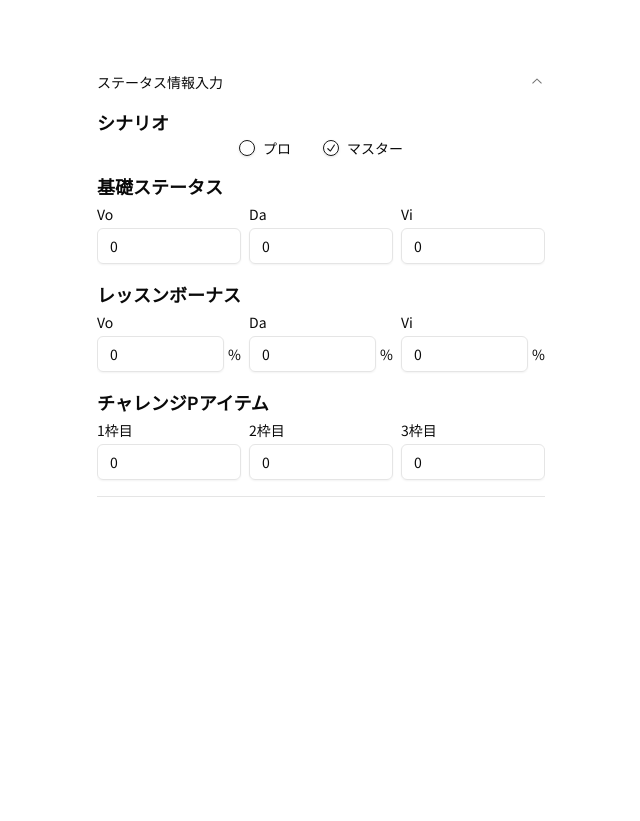
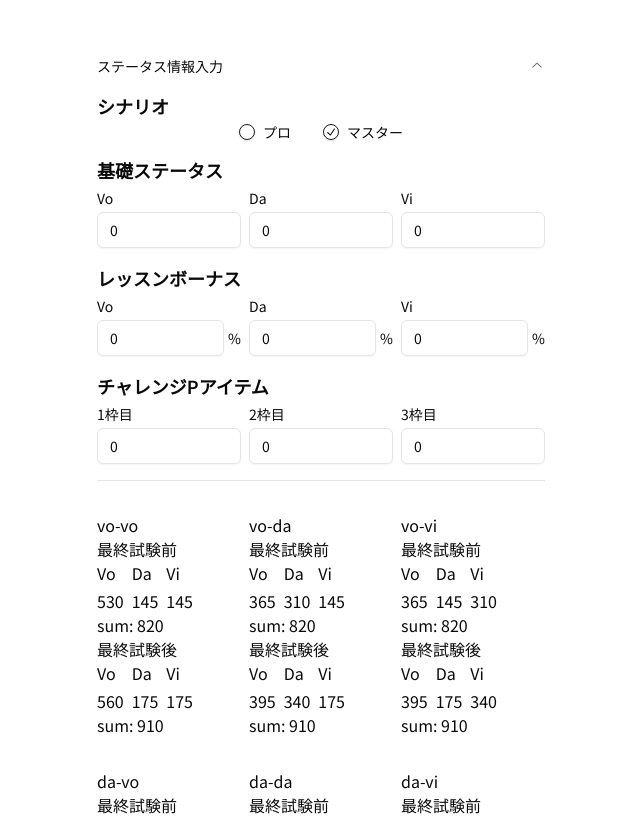
Before and after one commit to ttNKss/galkulator, a Next.js app: page / in a window 1280 px wide. Shown: the part 124-945 px from the top of the page, without its empty margins (319-959 px from the left). Before the commit the page ends 800 px from the top, so only its background shows below. Built offline with nearby package versions, Linux system fonts and the light colour scheme.

Commit message:
ステータス表示

```diff
--- a/src/app/page.tsx
+++ b/src/app/page.tsx
@@ -11,12 +11,32 @@ import {
 import { RadioGroup, RadioGroupItem } from '@/components/ui/radio-group'
 import { Label } from '@/components/ui/label'
 import { Labeled } from '@/components/common/labeled'
+import { calc } from '@/utils/func'
+import {
+  paramKeys,
+  statLimit,
+  type Challenge,
+  type Params,
+  type Scenario,
+} from '@/utils/const'
 
 export default function Home() {
-  const [scenario, setScenario] = useState<'pro' | 'master'>('master')
-  const [baseStats, setBaseStats] = useState({ vo: 0, da: 0, vi: 0 })
-  const [lessonBonus, setLessonBonus] = useState({ vo: 0, da: 0, vi: 0 })
-  const [challenge, setChallenge] = useState({ slot1: 0, slot2: 0, slot3: 0 })
+  const [scenario, setScenario] = useState<Scenario>('master')
+  const [baseStats, setBaseStats] = useState<Params<number>>({
+    vo: 0,
+    da: 0,
+    vi: 0,
+  })
+  const [lessonBonus, setLessonBonus] = useState<Params<number>>({
+    vo: 0,
+    da: 0,
+    vi: 0,
+  })
+  const [challenge, setChallenge] = useState<Challenge>({
+    slot1: 0,
+    slot2: 0,
+    slot3: 0,
+  })
 
   const handleScenarioChange = (scenario: 'pro' | 'master') => {
     if (scenario === 'pro' || scenario === 'master') {
@@ -238,6 +258,85 @@ export default function Home() {
             </AccordionContent>
           </AccordionItem>
         </Accordion>
+        {paramKeys.map((v1) => (
+          <div className="flex flex-grow gap-2 w-full">
+            {paramKeys.map((v2) => {
+              const lesson = {
+                stat: v1,
+                isSP: true,
+                challenge,
+              }
+              const drive = { stat: v2 }
+              const { vo, da, vi } = {
+                vo: calc(
+                  scenario,
+                  'vo',
+                  lessonBonus.vo,
+                  baseStats.vo,
+                  lesson,
+                  drive,
+                ),
+                da: calc(
+                  scenario,
+                  'da',
+                  lessonBonus.da,
+                  baseStats.da,
+                  lesson,
+                  drive,
+                ),
+                vi: calc(
+                  scenario,
+                  'vi',
+                  lessonBonus.vi,
+                  baseStats.vi,
+                  lesson,
+                  drive,
+                ),
+              }
+              return (
+                <div className="w-full">
+                  {`${v1}-${v2}`}
+                  <div>最終試験前</div>
+                  <div className="flex gap-2">
+                    <div className="flex flex-col gap-1">
+                      <span>Vo</span>
+                      <span>{vo}</span>
+                    </div>
+                    <div className="flex flex-col gap-1">
+                      <span>Da</span>
+                      <span>{da}</span>
+                    </div>
+                    <div className="flex flex-col gap-1">
+                      <span>Vi</span>
+                      <span>{vi}</span>
+                    </div>
+                  </div>
+                  {`sum: ${vo + da + vi}`}
+                  <div>最終試験後</div>
+                  <div className="flex gap-2">
+                    <div className="flex flex-col gap-1">
+                      <span>Vo</span>
+                      <span>{Math.min(statLimit[scenario].vo, vo + 30)}</span>
+                    </div>
+                    <div className="flex flex-col gap-1">
+                      <span>Da</span>
+                      <span>{Math.min(statLimit[scenario].da, da + 30)}</span>
+                    </div>
+                    <div className="flex flex-col gap-1">
+                      <span>Vi</span>
+                      <span>{Math.min(statLimit[scenario].vi, vi + 30)}</span>
+                    </div>
+                  </div>
+                  {`sum: ${
+                    Math.min(statLimit[scenario].vo, vo + 30) +
+                    Math.min(statLimit[scenario].da, da + 30) +
+                    Math.min(statLimit[scenario].vi, vi + 30)
+                  }`}
+                </div>
+              )
+            })}
+          </div>
+        ))}
       </main>
     </div>
   )
--- /dev/null
+++ b/src/utils/const.ts
@@ -0,0 +1,43 @@
+export type Params<T> = { vo: T; da: T; vi: T }
+export type ParamKeyType = keyof Params<any>
+export const paramKeys: ParamKeyType[] = ['vo', 'da', 'vi']
+
+export type Scenario = 'pro' | 'master'
+export type Challenge = { slot1: number; slot2: number; slot3: number }
+
+export const masterLesson: {
+  lesson_4: {
+    normal: Params<Params<[number, number]>>
+    sp: Params<Params<[number, number]>>
+  }
+  drive_2: {
+    normal: Params<Params<[number, number]>>
+  }
+} = {
+  lesson_4: {
+    normal: {
+      vo: { vo: [75, 75], da: [0, 0], vi: [0, 0] },
+      da: { vo: [0, 0], da: [75, 75], vi: [0, 0] },
+      vi: { vo: [0, 0], da: [0, 0], vi: [75, 75] },
+    },
+    sp: {
+      vo: { vo: [110, 110], da: [0, 0], vi: [0, 0] },
+      da: { vo: [0, 0], da: [110, 110], vi: [0, 0] },
+      vi: { vo: [0, 0], da: [0, 0], vi: [110, 110] },
+    },
+  },
+  drive_2: {
+    normal: {
+      vo: { vo: [165, 145], da: [0, 145], vi: [0, 145] },
+      da: { vo: [0, 145], da: [165, 145], vi: [0, 145] },
+      vi: { vo: [0, 145], da: [0, 145], vi: [165, 145] },
+    },
+  },
+} as const
+
+export const examStats: Params<number> = { vo: 30, da: 30, vi: 30 } as const
+
+export const statLimit: Record<Scenario, Params<number>> = {
+  pro: { vo: 1500, da: 1500, vi: 1500 },
+  master: { vo: 1800, da: 1800, vi: 1800 },
+} as const
--- /dev/null
+++ b/src/utils/func.ts
@@ -0,0 +1,36 @@
+import { masterLesson, statLimit } from './const'
+import type { Challenge, ParamKeyType, Scenario } from './const'
+
+const f = Math.floor
+const s = (v: number[]) => v.reduce((x, y) => x + y)
+
+export const calc = (
+  scenario: Scenario,
+  stat: ParamKeyType,
+  bonus: number,
+  base: number,
+  lesson?: {
+    stat: ParamKeyType
+    isSP: boolean
+    challenge: Challenge
+  },
+  drive?: {
+    stat: ParamKeyType
+  },
+) => {
+  let v: number = base
+  if (lesson) {
+    const tmp =
+      masterLesson.lesson_4[lesson.isSP ? 'sp' : 'normal'][lesson.stat][stat]
+    v +=
+      f(tmp[0] * (1 + bonus / 100)) +
+      (tmp[1] === 0
+        ? 0
+        : f((tmp[1] + s(Object.values(lesson.challenge))) * (1 + bonus / 100)))
+  }
+  if (drive) {
+    const tmp = masterLesson.drive_2.normal[drive.stat][stat]
+    v += s(tmp.map((v) => f(v * (1 + bonus / 100))))
+  }
+  return Math.min(statLimit[scenario][stat], v)
+}
```
